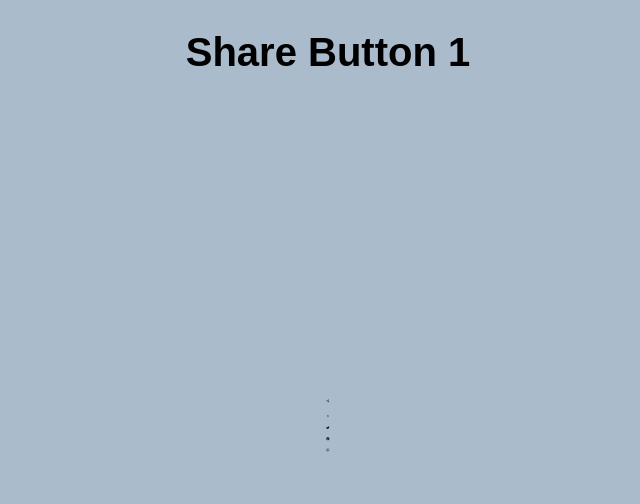
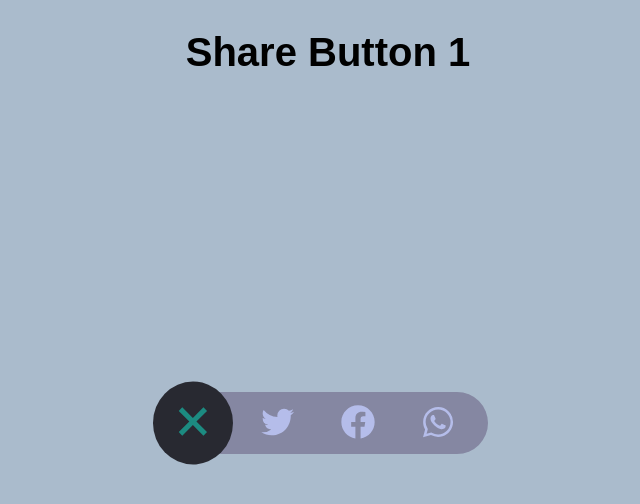
Before and after one commit to flaviosp15/dribbble-inspirations, a plain HTML site: page index.html in a window 1280 px wide. Both pictures are taken after a click on the button 639 px from the left and 406 px from the top of the page. Shown: the whole page, without its empty margins (312-952 px from the left). Drawn offline with Linux system fonts and the light colour scheme.

Commit message:
:lipstick: feat: Styling the share button

```diff
--- a/css/button-1.css
+++ b/css/button-1.css
@@ -1,3 +1,96 @@
+:root {
+  --padding-left: 8rem;
+  --padding-right: 2rem;
+  --padding: 1rem;
+  --width: 4rem;
+  --listWidth: 0rem;
+}
+
 body > div:nth-child(1) {
   background-color: #aabbcc;
 }
+
+/* BUTTON CONTAINER */
+
+.container__share-button-1 {
+  display: flex;
+  position: relative;
+  border-radius: 50px;
+}
+
+/* BUTTON */
+
+.container__share-button-1 > button > svg:nth-child(2) {
+  display: none;
+}
+.active.container__share-button-1 > button > svg:nth-child(2) {
+  display: initial;
+}
+.active.container__share-button-1 > button > svg:nth-child(1) {
+  display: none;
+}
+
+.container__share-button-1 > button {
+  position: absolute;
+  padding: 1rem;
+  background-color: #282931;
+  z-index: 1;
+  cursor: pointer;
+  border-radius: 50%;
+  top: 50%;
+  left: -1.5rem;
+  transform: translateY(-50%);
+}
+
+.share-button-1__btn > svg {
+  width: 6rem;
+  fill: #1c8b81;
+}
+
+/* LIST OF LINKS */
+
+.share-button-1__list {
+  display: flex;
+  background-color: #8587a2;
+  overflow: hidden;
+  border-radius: 50px;
+  width: 0;
+  transition: width 0.7s cubic-bezier(0.17, 0.88, 0.32, 1.27);
+}
+.active .share-button-1__list {
+  animation-name: slideout;
+  animation-duration: 0.7s;
+  animation-timing-function: cubic-bezier(0.17, 0.88, 0.32, 1.27);
+  width: var(--listWidth);
+}
+@keyframes slideout {
+  0% {
+    width: 0;
+  }
+  50% {
+    width: calc(var(--listWidth) + 1rem);
+  }
+  75% {
+    width: calc(var(--listWidth) - 1.5rem);
+  }
+  100% {
+    width: var(--listWidth);
+  }
+}
+.share-button-1__list li:first-child {
+  padding-left: var(--padding-left);
+}
+.share-button-1__list li:not(li:last-child) {
+  padding-right: var(--padding-right);
+}
+.share-button-1__list li:last-child {
+  padding-right: var(--padding-right);
+}
+.share-button-1__list a {
+  display: inline-block;
+  padding: var(--padding);
+}
+.share-button-1__list a > svg {
+  width: var(--width);
+  fill: #b5bdea;
+}
```
